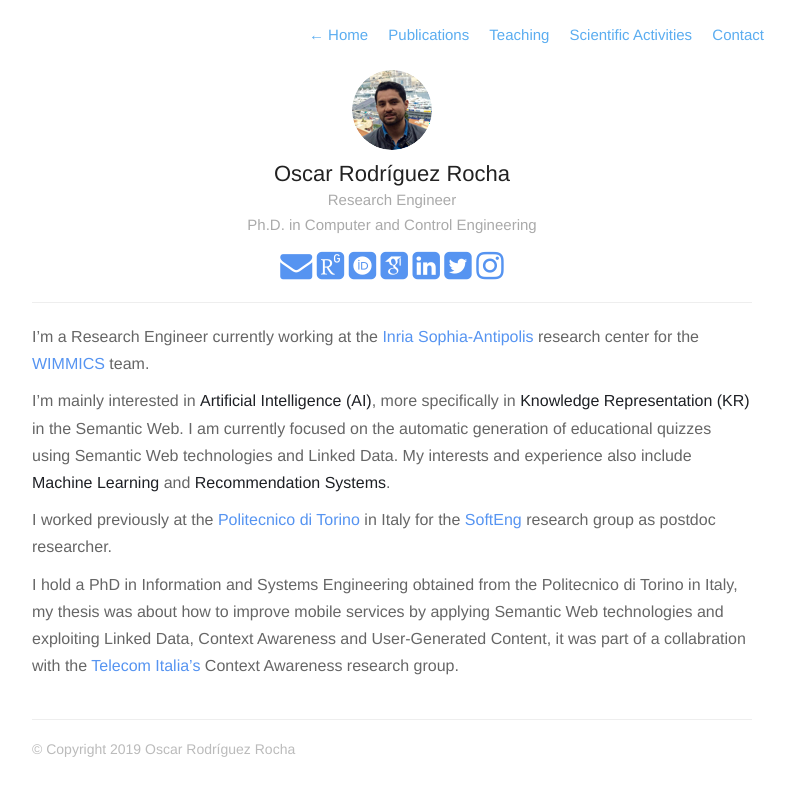
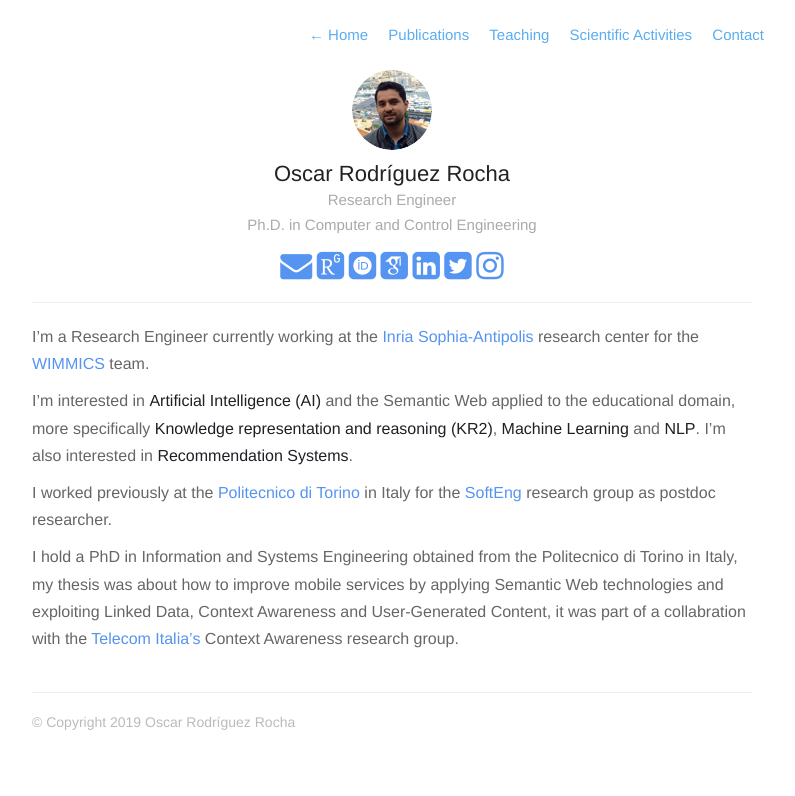
Before and after one commit to oskrocha/oskrocha.github.io, a Jekyll site: the page built from index.md, in a window 1280 px wide. Shown: the top 796 px of the page, without its empty margins (248-1043 px from the left). Built offline with Jekyll 4.4.1, drawn with Linux system fonts in a browser that asks for light colours; nearby versions of some CDN libraries; some web fonts are replaced; Markdown is read by kramdown in place of the engine named in the settings.

Commit message:
updated about

```diff
--- a/index.md
+++ b/index.md
@@ -4,7 +4,7 @@ profile: true
 
 I'm a Research Engineer currently working at the [Inria Sophia-Antipolis](http://www.inria.fr/centre/sophia) research center for the [WIMMICS](http://wimmics.inria.fr) team.
 
-I'm mainly interested in **Artificial Intelligence (AI)**, more specifically in **Knowledge Representation (KR)** in the Semantic Web. I am currently focused on the automatic generation of educational quizzes using Semantic Web technologies and Linked Data. My interests and experience also include **Machine Learning** and **Recommendation Systems**.
+I'm interested in **Artificial Intelligence (AI)** and the Semantic Web applied to the educational domain, more specifically **Knowledge representation and reasoning (KR<sup>2</sup>)**, **Machine Learning** and **NLP**. I'm also interested in **Recommendation Systems**.
 
 I worked previously at the [Politecnico di Torino](http://www.polito.it) in Italy for the [SoftEng](http://softeng.polito.it) research group as postdoc researcher.
 
```
